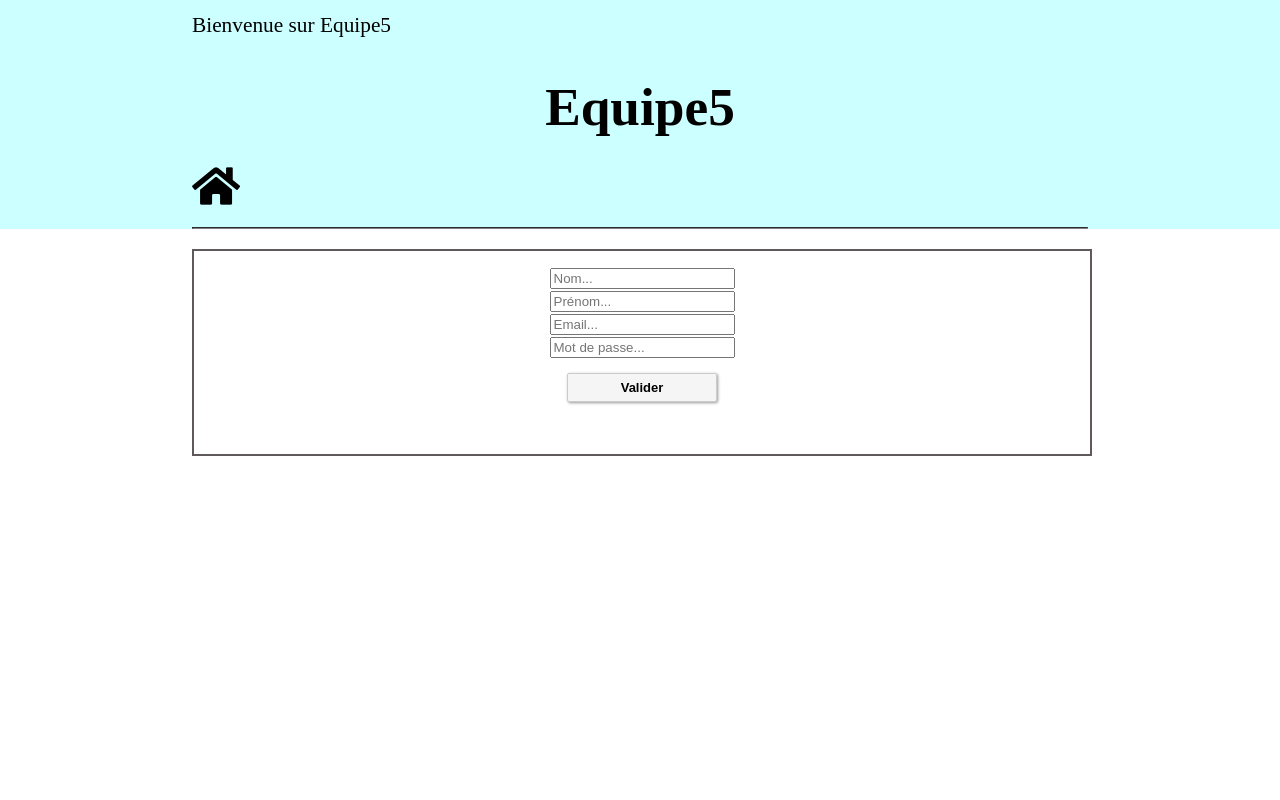
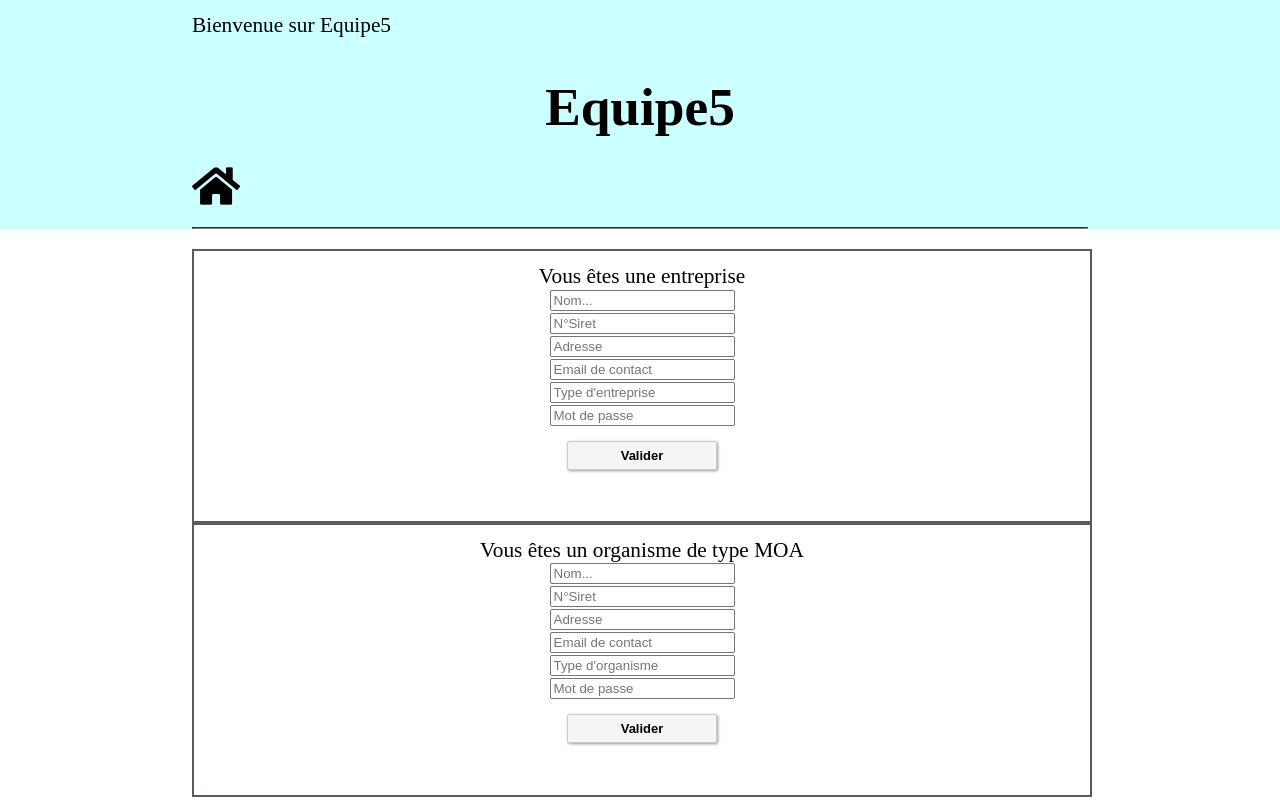
Before and after one commit to Equipe5Ciasie/Equipe5, a PHP site: template src/views/CreateAccountView.html.twig in a window 1280 px wide. Run offline with PHP 8.4, Linux system fonts and the light colour scheme; the template is opened without the code that fills it, so the values that code supplies are empty; some libraries are stand-ins or nearby versions.

Commit message:
modification formulaire inscription

```diff
--- a/src/views/CreateAccountView.html.twig
+++ b/src/views/CreateAccountView.html.twig
@@ -6,22 +6,62 @@
 
 	<div class="main_container">
         <div class ="screen">
+		<h3> Vous êtes une entreprise </h3>
 		<form class="formMenu" action="" method="post">
 			<p>
             	<label for="nom" id="labelnom"></label>
             	<input type="text" name="nom" id="nom" placeholder="Nom..."/>
         	</p>
+			<p>
+            	<label for="nom" id="labelnom"></label>
+            	<input type="text" name="nom" id="nom" placeholder="N°Siret"/>
+        	</p>
             <p>
             	<label for="prenom" id="labelmdp"></label>
-            	<input type="text" name="prenom" id="prenom" placeholder="Prénom..."/>
+            	<input type="text" name="prenom" id="prenom" placeholder="Adresse"/>
         	</p>
             <p>
             	<label for="email" id="labelemail"></label>
-            	<input type="text" name="email" id="email" placeholder="Email..."/>
+            	<input type="text" name="email" id="email" placeholder="Email de contact"/>
+        	</p>
+			  <p>
+            	<label for="email" id="labelemail"></label>
+            	<input type="text" name="email" id="email" placeholder="Type d'entreprise"/>
         	</p>
 			<p>
             	<label for="mdp" id="labelmdp"></label>
-            	<input type="password" name="mdp" id="mdp"placeholder="Mot de passe..."/>
+            	<input type="password" name="mdp" id="mdp"placeholder="Mot de passe"/>
+        	</p>
+			<button type="submit" class="boutton">Valider</button>
+			<br><br>
+	 	</form>
+         </div>
+		 <div class ="screen">
+		<form class="formMenu" action="" method="post">
+		<h3> Vous êtes un organisme de type MOA </h3>
+				<p>
+            	<label for="nom" id="labelnom"></label>
+            	<input type="text" name="nom" id="nom" placeholder="Nom..."/>
+        	</p>
+			<p>
+            	<label for="nom" id="labelnom"></label>
+            	<input type="text" name="nom" id="nom" placeholder="N°Siret"/>
+        	</p>
+            <p>
+            	<label for="prenom" id="labelmdp"></label>
+            	<input type="text" name="prenom" id="prenom" placeholder="Adresse"/>
+        	</p>
+            <p>
+            	<label for="email" id="labelemail"></label>
+            	<input type="text" name="email" id="email" placeholder="Email de contact"/>
+        	</p>
+			  <p>
+            	<label for="email" id="labelemail"></label>
+            	<input type="text" name="email" id="email" placeholder="Type d'organisme"/>
+        	</p>
+			<p>
+            	<label for="mdp" id="labelmdp"></label>
+            	<input type="password" name="mdp" id="mdp"placeholder="Mot de passe"/>
         	</p>
 			<button type="submit" class="boutton">Valider</button>
 			<br><br>
```
